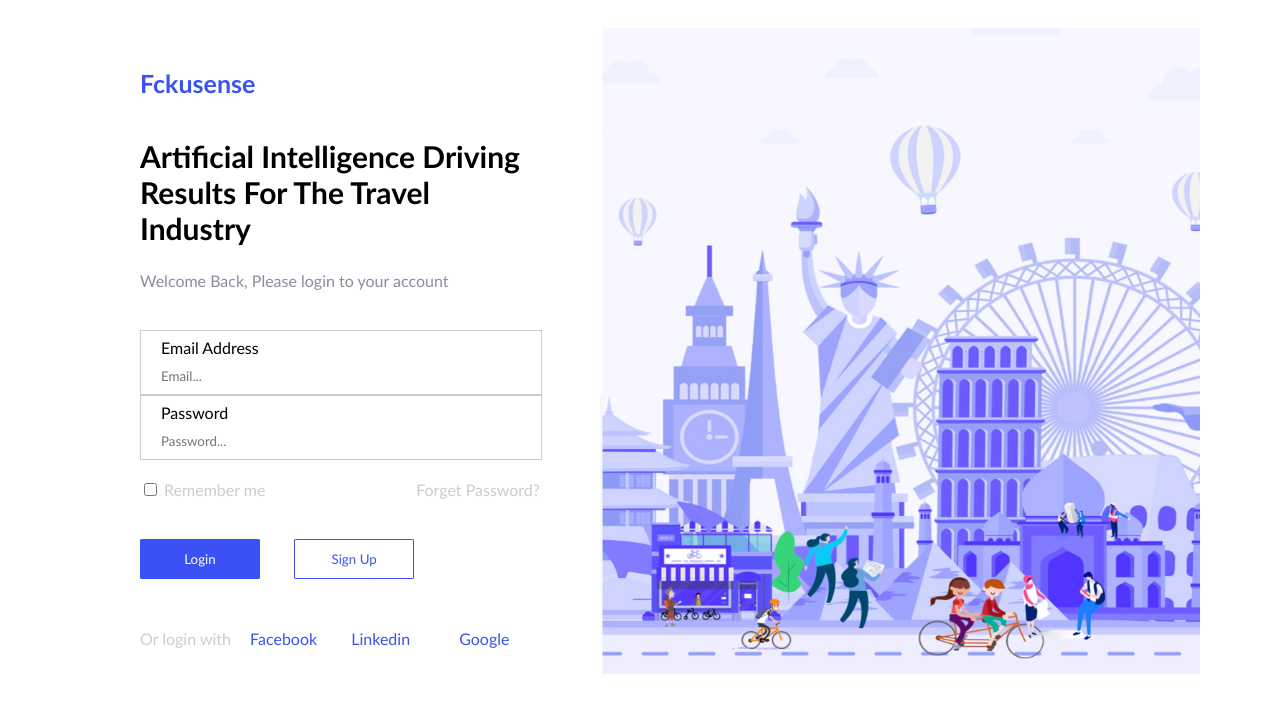
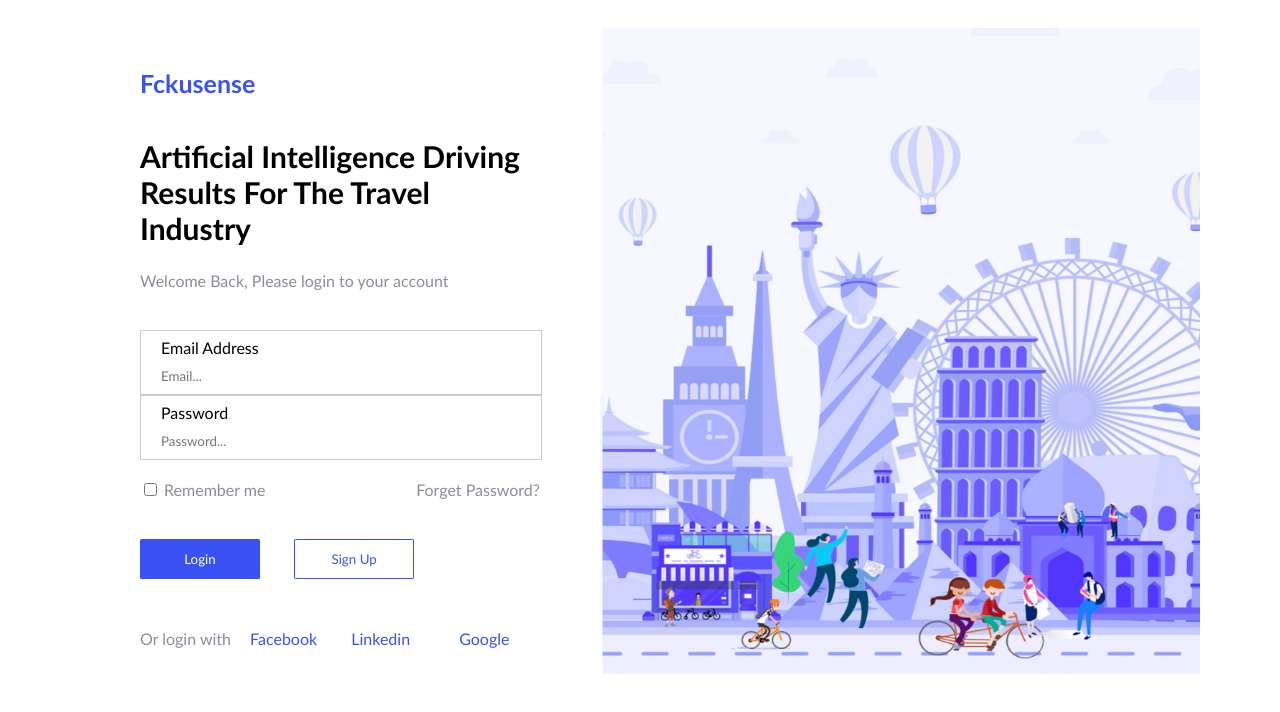
Before and after one commit to domsau-dev/front-end-testas, a plain HTML site: page index.html in a window 1280 px wide. Drawn offline with Linux system fonts and the light colour scheme.

Commit message:
Color changes

```diff
--- a/css/form.css
+++ b/css/form.css
@@ -43,7 +43,7 @@
 }
 
 .form-row > .remember {
-    color: #ccc;
+    color: #8B8D9C;
     margin-left: -20px;
 }
 
@@ -51,5 +51,5 @@
     display: inline-block;
     float: right;
     text-decoration: none;
-    color: #ccc;
+    color: #8B8D9C;
 }
--- a/css/main.css
+++ b/css/main.css
@@ -38,7 +38,7 @@ p {
 
 .bottom-links > p {
     display: inline-block;
-    color: #ccc;
+    color: #8B8D9C;
 }
 
 .bottom-links > a {
```
